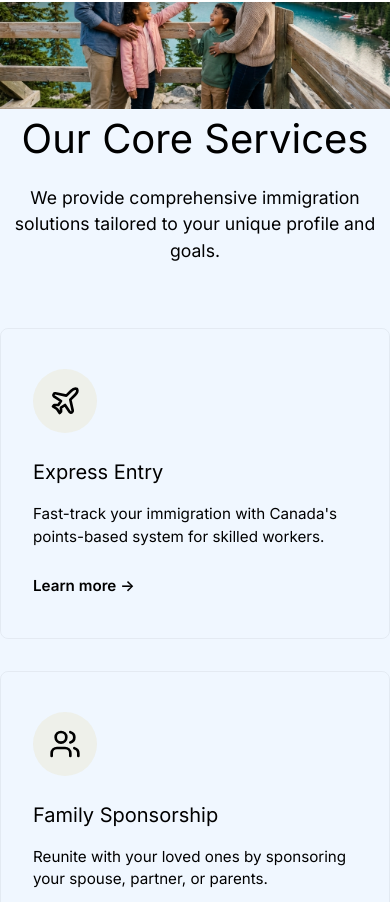
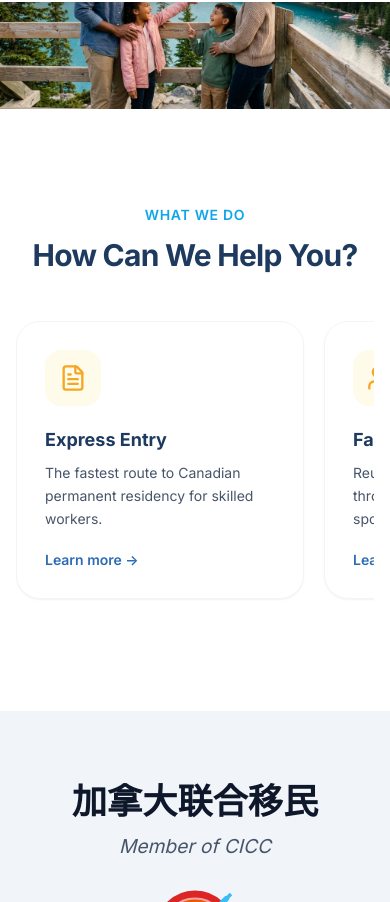
Before and after one commit to luoxiaobin/awcanada-new, a React (Vite) app: page / in a window 390 px wide. Shown: the part 842-1744 px from the top of the page. Built offline with nearby package versions, Linux system fonts and the light colour scheme.

Commit message:
feat: rebuild ServicesGrid with snap-scroll mobile and amber icon cards

```diff
--- a/src/components/EligibilityQuiz.tsx
+++ b/src/components/EligibilityQuiz.tsx
@@ -2,7 +2,12 @@ import React, { useState } from 'react';
 import { ArrowRight, CheckCircle2 } from 'lucide-react';
 import './EligibilityQuiz.css';
 
-const EligibilityQuiz: React.FC = () => {
+interface EligibilityQuizProps {
+  isOpen: boolean;
+  onClose: () => void;
+}
+
+const EligibilityQuiz: React.FC<EligibilityQuizProps> = ({ isOpen, onClose }) => {
   const [step, setStep] = useState(1);
   const [formData, setFormData] = useState({
     education: '',
@@ -20,9 +25,19 @@ const EligibilityQuiz: React.FC = () => {
     setFormData({ education: '', experience: '', language: '' });
   };
 
+  if (!isOpen) return null;
+
   return (
-    <section className="section quiz-section">
-      <div className="container">
+    <div className="fixed inset-0 bg-black/50 z-50 flex items-center justify-center p-4">
+      <section className="section quiz-section bg-white rounded-lg max-w-2xl w-full max-h-screen overflow-y-auto">
+        <button
+          onClick={onClose}
+          className="absolute top-4 right-4 text-slate-500 hover:text-slate-700"
+          aria-label="Close"
+        >
+          ✕
+        </button>
+        <div className="container">
         <div className="quiz-container">
           <div className="quiz-info">
             <h2>Not sure which visa is right for you?</h2>
@@ -97,6 +112,7 @@ const EligibilityQuiz: React.FC = () => {
         </div>
       </div>
     </section>
+    </div>
   );
 };
 
--- a/src/components/ServicesGrid.tsx
+++ b/src/components/ServicesGrid.tsx
@@ -1,46 +1,61 @@
 import React from 'react';
-import { Plane, Users, GraduationCap, Briefcase } from 'lucide-react';
-import './ServicesGrid.css';
+import { FileText, Users, GraduationCap, Briefcase } from 'lucide-react';
+
+const services = [
+  {
+    Icon: FileText,
+    title: 'Express Entry',
+    description: 'The fastest route to Canadian permanent residency for skilled workers.',
+  },
+  {
+    Icon: Users,
+    title: 'Family Sponsorship',
+    description: "Reunite with your loved ones through Canada's family sponsorship program.",
+  },
+  {
+    Icon: GraduationCap,
+    title: 'Study Visas',
+    description: 'Study at world-class Canadian institutions with expert visa guidance.',
+  },
+  {
+    Icon: Briefcase,
+    title: 'Work Permits',
+    description: 'Start your Canadian career with the right work permit for your situation.',
+  },
+];
 
 const ServicesGrid: React.FC = () => {
-  const services = [
-    {
-      icon: <Plane size={32} />,
-      title: "Express Entry",
-      description: "Fast-track your immigration with Canada's points-based system for skilled workers."
-    },
-    {
-      icon: <Users size={32} />,
-      title: "Family Sponsorship",
-      description: "Reunite with your loved ones by sponsoring your spouse, partner, or parents."
-    },
-    {
-      icon: <GraduationCap size={32} />,
-      title: "Study Visas",
-      description: "Access world-class education. We handle the paperwork so you can focus on studying."
-    },
-    {
-      icon: <Briefcase size={32} />,
-      title: "Work Permits",
-      description: "Secure the necessary documentation to work legally in Canada as a temporary resident."
-    }
-  ];
-
   return (
-    <section className="section bg-light" id="services">
-      <div className="container">
-        <div className="section-header">
-          <h2>Our Core Services</h2>
-          <p>We provide comprehensive immigration solutions tailored to your unique profile and goals.</p>
+    <section className="py-24 bg-white" id="services">
+      <div className="max-w-7xl mx-auto px-4 sm:px-6 lg:px-8">
+        {/* Section header */}
+        <div className="text-center mb-12">
+          <p className="text-brand-sky text-sm font-semibold uppercase tracking-wider mb-3">
+            What We Do
+          </p>
+          <h2 className="text-3xl sm:text-4xl font-bold tracking-tight text-brand-navy">
+            How Can We Help You?
+          </h2>
         </div>
 
-        <div className="services-grid">
-          {services.map((service, index) => (
-            <div className="service-card" key={index}>
-              <div className="service-icon">{service.icon}</div>
-              <h3>{service.title}</h3>
-              <p>{service.description}</p>
-              <button className="btn-link">Learn more &rarr;</button>
+        {/* Cards: horizontal scroll on mobile, 4-col grid on desktop */}
+        <div className="flex gap-5 overflow-x-auto snap-x snap-mandatory scrollbar-hide pb-4 lg:grid lg:grid-cols-4 lg:overflow-visible lg:pb-0">
+          {services.map(({ Icon, title, description }) => (
+            <div
+              key={title}
+              className="snap-start flex-shrink-0 w-72 lg:w-auto bg-white rounded-3xl border border-slate-100 shadow-sm hover:shadow-md transition-all duration-200 p-7 flex flex-col"
+            >
+              <div className="w-14 h-14 rounded-2xl bg-amber-50 flex items-center justify-center mb-5">
+                <Icon className="w-7 h-7 text-brand-amber" />
+              </div>
+              <h3 className="text-lg font-bold text-brand-navy mb-2">{title}</h3>
+              <p className="text-slate-600 text-sm leading-relaxed flex-1">{description}</p>
+              <a
+                href="#contact"
+                className="mt-5 text-sm font-semibold text-brand-blue hover:text-brand-navy transition-colors duration-200 inline-flex items-center gap-1"
+              >
+                Learn more →
+              </a>
             </div>
           ))}
         </div>
```
